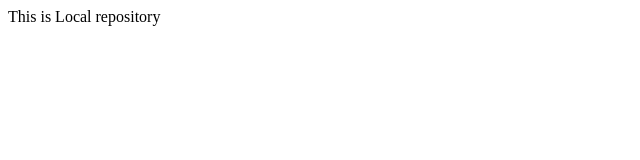
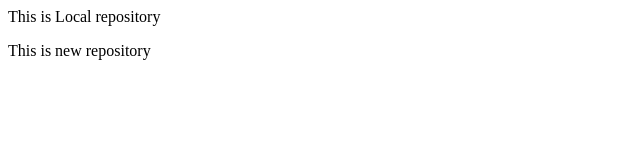
Before and after one commit to Gourigupta2004/localrepo, a plain HTML site: page index.html in a window 1280 px wide. Shown: the whole page, without its empty margins (0-640 px from the left). Drawn offline with Linux system fonts and the light colour scheme.

Commit message:
Added new feature

```diff
--- a/index.html
+++ b/index.html
@@ -1 +1,2 @@
 <p>This is Local repository</p>
+<p>This is new repository</p>
```
